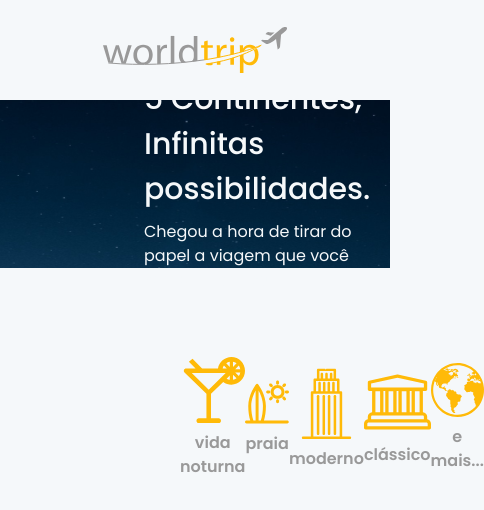
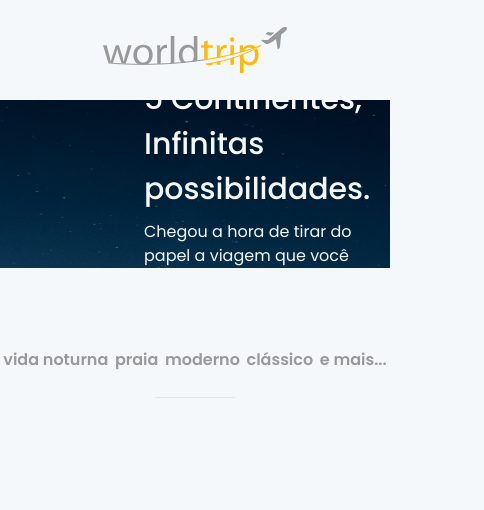
Before and after one commit to w1redl4in/world-trip, a Next.js app: page / in a window 390 px wide. Shown: the top 510 px of the page, 484 px wide, since content can reach past the window. Built offline with nearby package versions, Linux system fonts and the light colour scheme.

Commit message:
feat: some responsive treatment :sparkles:

```diff
--- a/src/components/Categories.tsx
+++ b/src/components/Categories.tsx
@@ -1,28 +1,49 @@
-import { Flex, Stack, Image, Text, Divider, Center } from '@chakra-ui/react';
+import {
+  Flex,
+  Stack,
+  Image,
+  Text,
+  Divider,
+  Center,
+  useMediaQuery,
+} from '@chakra-ui/react';
 import { Categories as CategoriesIcons } from '../constants/categories';
 
 export const Categories = () => {
+  const [isLargerThan1280] = useMediaQuery('(min-width: 1280px)');
+
   return (
     <>
       <Flex
         as="section"
-        px="180"
-        h="140"
         align="center"
-        justify="space-between"
+        justify="space-around"
         mt="20"
+        flexWrap="wrap"
       >
         {Object.entries(CategoriesIcons).map(([key, value]) => (
           <Stack key={key} textAlign="center">
-            <Image src={value.path} />
-            <Text fontWeight={600} color="gray.500">
-              {key}
-            </Text>
+            <Flex direction="column" align="center" justify="space-between">
+              {isLargerThan1280 ? (
+                <>
+                  <Image boxSize="50px" src={value.path} />
+                  <Text fontWeight={600} color="gray.500">
+                    {key}
+                  </Text>
+                </>
+              ) : (
+                <>
+                  <Text fontWeight={600} color="gray.500">
+                    {key}
+                  </Text>
+                </>
+              )}
+            </Flex>
           </Stack>
         ))}
       </Flex>
       <Center height="50px">
-        <Divider orientation="horizontal" width="20" colorScheme="gray" />
+        <Divider orientation="horizontal" width="20" />
       </Center>
     </>
   );
```
